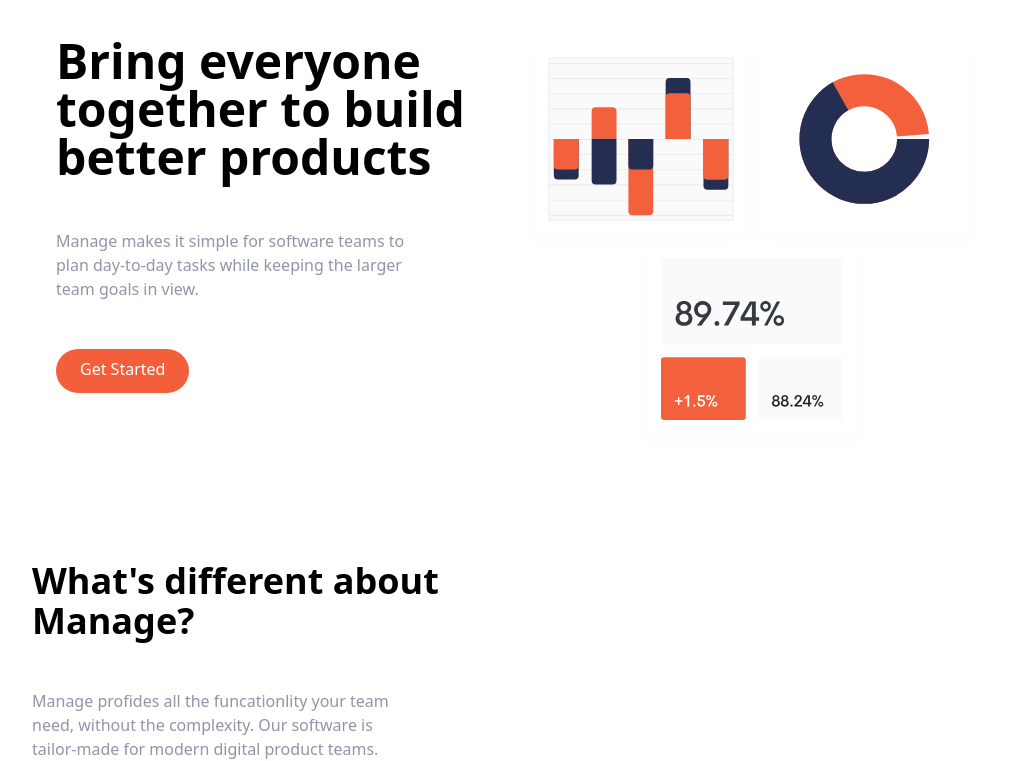
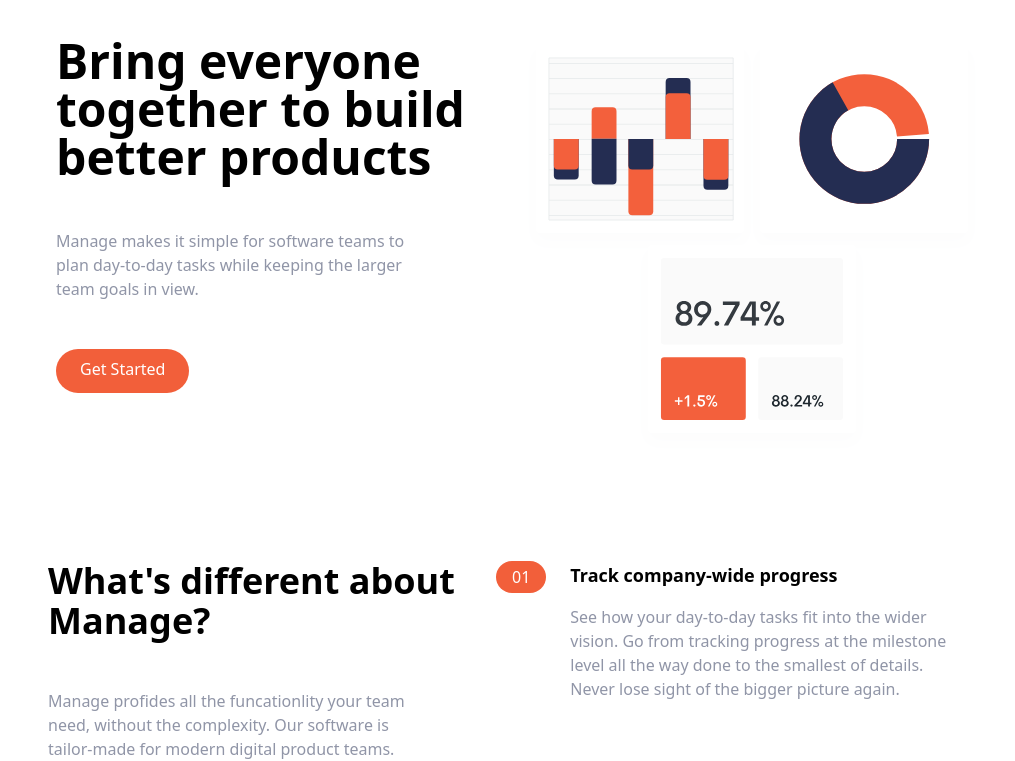
Before and after one commit to jjakk/Tailwind-CSS-Tutorial, a website: page index.html in a window 1280 px wide. Shown: the part 95-856 px from the top of the page, without its empty margins (120-1135 px from the left). Drawn offline with Linux system fonts and the light colour scheme.

Commit message:
Numbered list item

```diff
--- a/index.html
+++ b/index.html
@@ -84,8 +84,36 @@
 			</div>
 
 			<!-- Number List -->
-			<div>
+			<div class="flex flex-col space-y-8 md:w-1/2">
+				<!-- List Item 1 -->
+				<div class="flex flex-col sapce-y-3 md:space-y-0 md:space-x-6 md:flex-row">
+					<!-- Heading -->
+					<div class="rounded-l-full bg-brightRedSupLight md:bg-transparent">
+						<div class="flex itmes-center space-x-2">
+							<div class="px-4 py-2 text-white rounded-full md:py-1 bg-brightRed">
+								01
+							</div>
+							<h3 class="text-base font-bold md:mb-4 md:hidden">
+								Track company-wide progress
+							</h3>
+						</div>
+					</div>
 
+					<div>
+						<h3 class="hidden mb-4 text-lg font-bold md:block">
+							Track company-wide progress
+						</h3>
+						<p class="text-darkGrayishBlue">
+							See how your day-to-day tasks fit into the wider
+							vision. Go from
+							tracking progress at the milestone level all the way
+							done to the
+							smallest of details. Never lose sight of the bigger
+							picture
+							again.
+						</p>
+					</div>
+				</div>
 			</div>
 		</div>
 	</section>
--- a/timestamp.txt
+++ b/timestamp.txt
@@ -1 +1 @@
-37:12
+43:27
```
Also changed, not shown: css/main.css.
